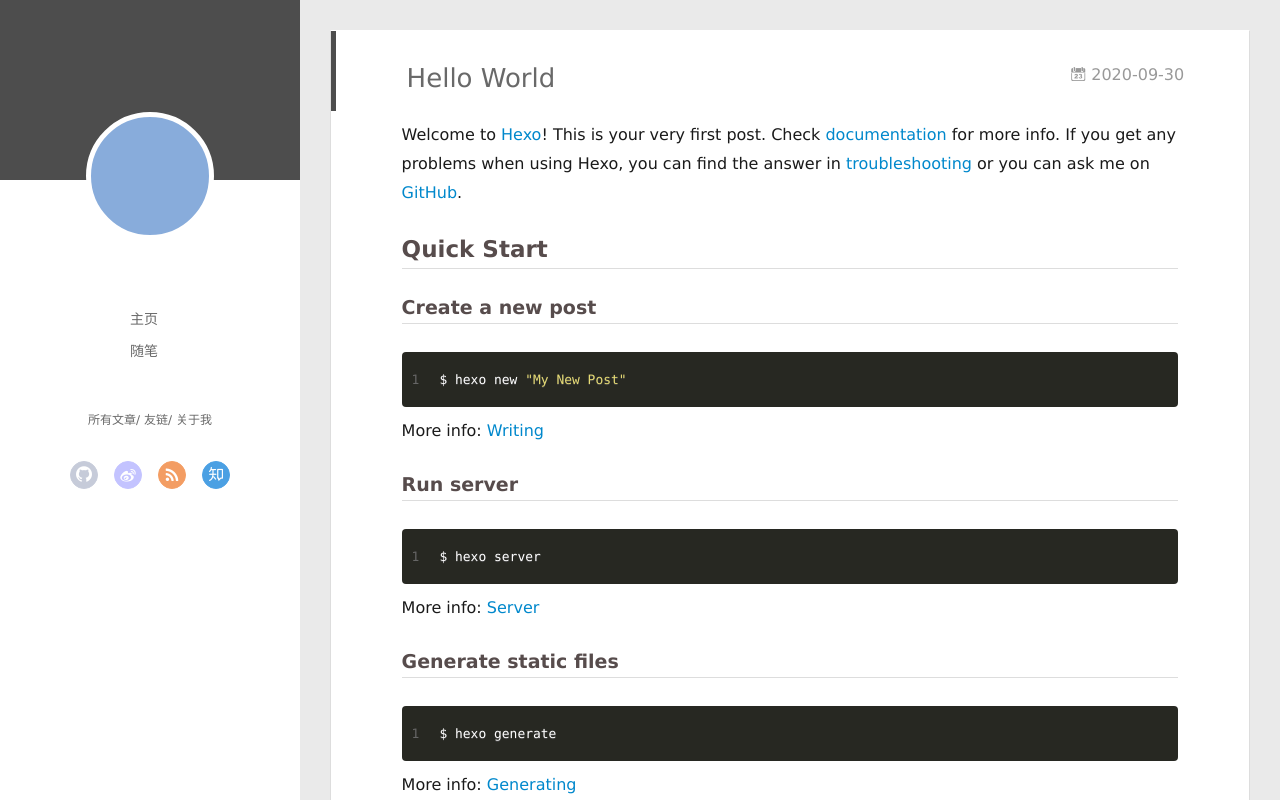
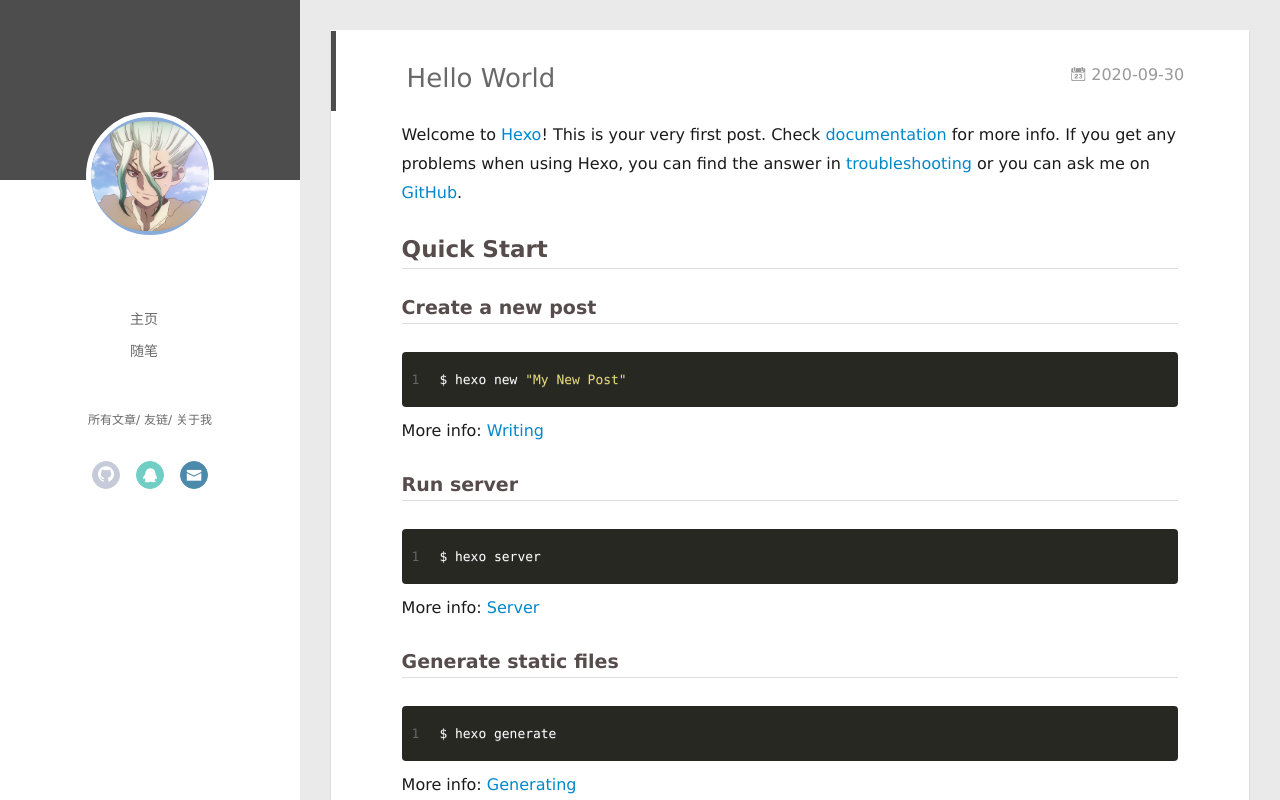
Before and after one commit to zhangqiang-qt/zhangqiang-qt.github.io, a plain HTML site: page 2020/09/30/hello-world/index.html in a window 1280 px wide. Drawn offline with Linux system fonts and the light colour scheme; no server answers.

Commit message:
Site updated: 2020-10-01 18:56:54

```diff
--- a/2020/09/30/hello-world/index.html
+++ b/2020/09/30/hello-world/index.html
@@ -47,7 +47,7 @@
 <div class="intrude-less">
 	<header id="header" class="inner">
 		<a href="/" class="profilepic">
-			<img src="" class="js-avatar">
+			<img src="/assets/senkuu.png" class="js-avatar">
 		</a>
 		<hgroup>
 		  <h1 class="header-author"><a href="/"></a></h1>
@@ -83,11 +83,9 @@
 
 					<a class="github" target="_blank" href="#" title="github"><i class="icon-github"></i></a>
 
-					<a class="weibo" target="_blank" href="#" title="weibo"><i class="icon-weibo"></i></a>
+					<a class="qq" target="_blank" href="#" title="qq"><i class="icon-qq"></i></a>
 
-					<a class="rss" target="_blank" href="#" title="rss"><i class="icon-rss"></i></a>
-
-					<a class="zhihu" target="_blank" href="#" title="zhihu"><i class="icon-zhihu"></i></a>
+					<a class="mail" target="_blank" href="mailto:www.1164215508@foxmail.com" title="mail"><i class="icon-mail"></i></a>
 
 			</div>
 		</nav>
@@ -105,7 +103,7 @@
 	<div class="intrude-less">
 		<header id="header" class="inner">
 			<div class="profilepic">
-				<img src="" class="js-avatar">
+				<img src="/assets/senkuu.png" class="js-avatar">
 			</div>
 			<hgroup>
 			  <h1 class="header-author js-header-author"></h1>
@@ -124,11 +122,9 @@
 
 						<a class="github" target="_blank" href="#" title="github"><i class="icon-github"></i></a>
 
-						<a class="weibo" target="_blank" href="#" title="weibo"><i class="icon-weibo"></i></a>
+						<a class="qq" target="_blank" href="#" title="qq"><i class="icon-qq"></i></a>
 
-						<a class="rss" target="_blank" href="#" title="rss"><i class="icon-rss"></i></a>
-
-						<a class="zhihu" target="_blank" href="#" title="zhihu"><i class="icon-zhihu"></i></a>
+						<a class="mail" target="_blank" href="mailto:www.1164215508@foxmail.com" title="mail"><i class="icon-mail"></i></a>
 
 				</div>
 			</nav>
--- /dev/null
+++ b/content.json
@@ -0,0 +1 @@
+[{"title":"Hello World","date":"2020-09-30T08:24:25.798Z","path":"2020/09/30/hello-world/","tags":[]}]
```
Also changed, not shown: archives/2020/09/index.html (+6 -10 lines), archives/2020/index.html (+6 -10 lines), archives/index.html (+6 -10 lines), index.html (+6 -10 lines), assets/senkuu.png (added).
